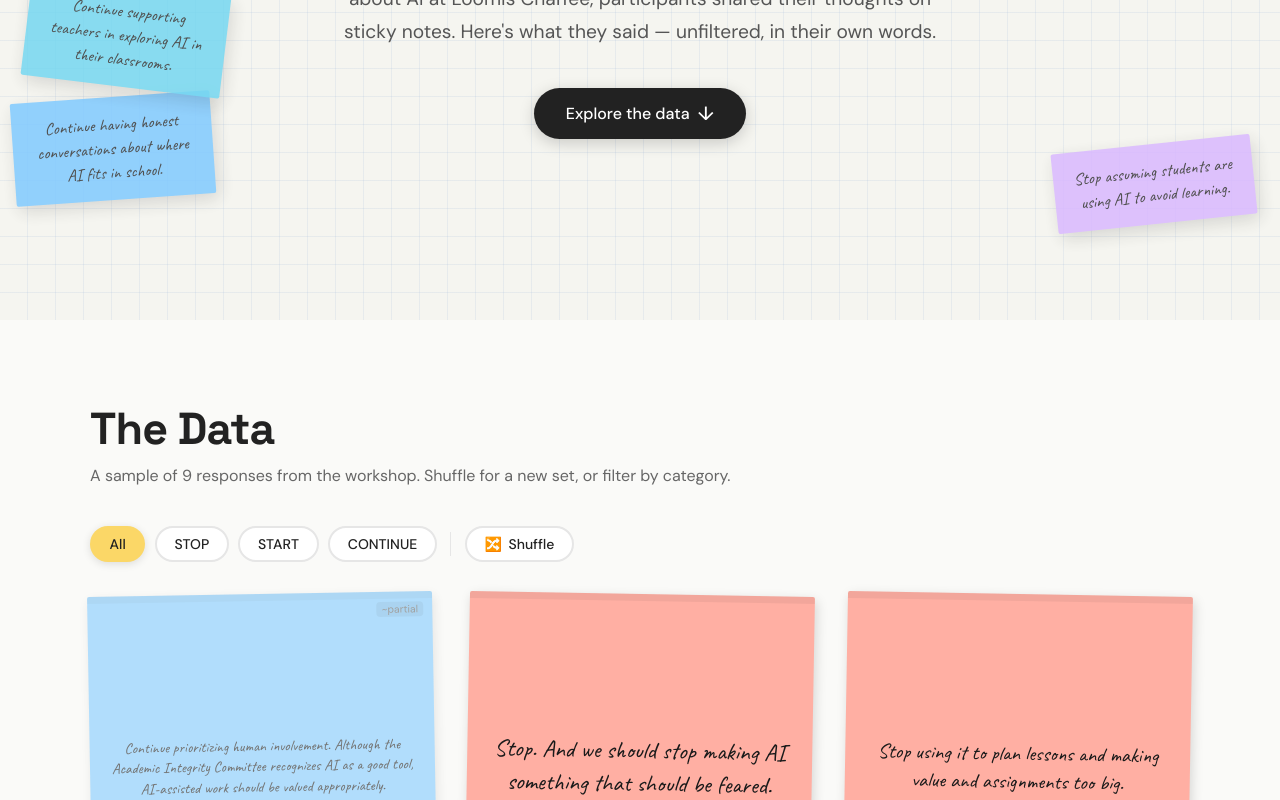
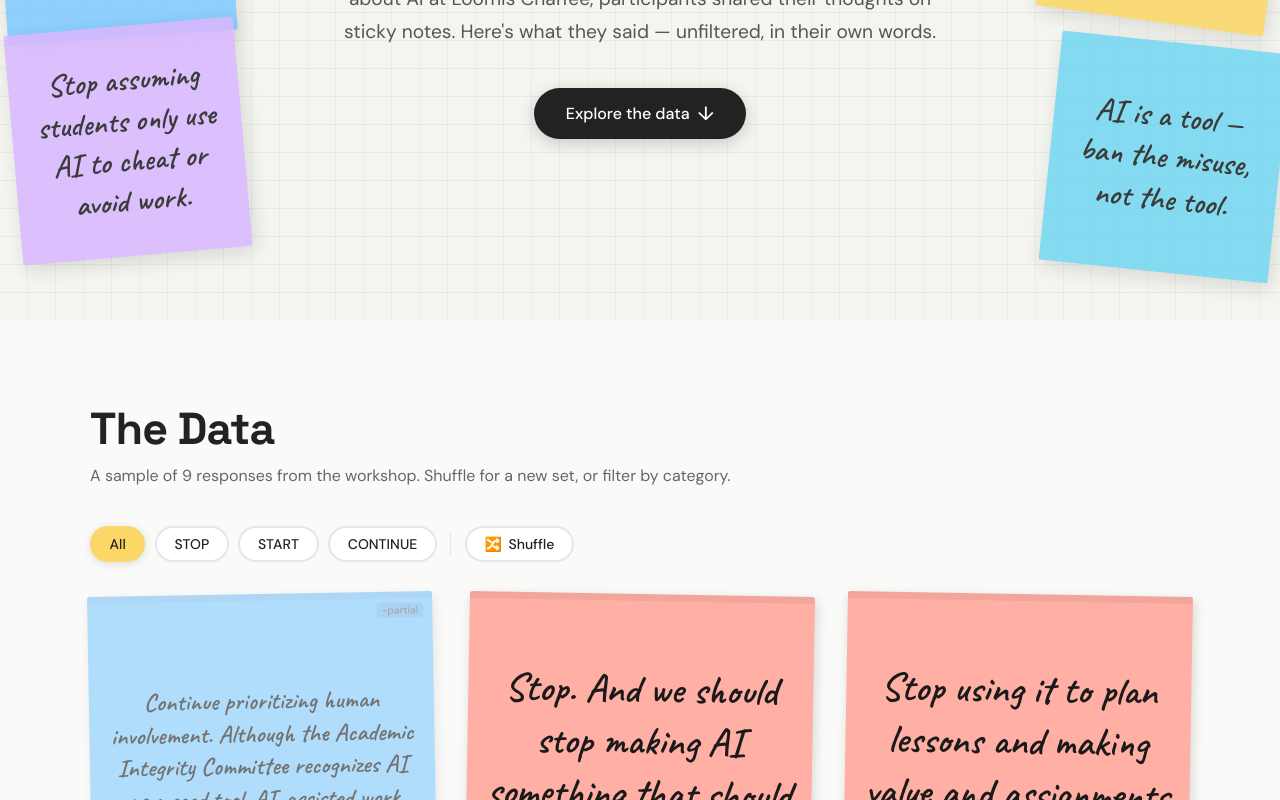
Before and after one commit to mrjohnsonloomis/conversations, a React (Vite) app: page / in a window 1280 px wide. Shown: the part 480-1280 px from the top of the page. Built offline with nearby package versions, Linux system fonts and the light colour scheme.

Commit message:
fix: binary-search font sizing to fill sticky notes, larger hero notes

```diff
--- a/src/components/Hero.jsx
+++ b/src/components/Hero.jsx
@@ -1,47 +1,103 @@
+import { useLayoutEffect, useRef } from 'react'
+
 const FLOATING_NOTES = [
-  {
-    color: '#FFAFA3',
-    rotate: -8,
-    top: '10%',
-    left: '2%',
-    text: "Stop treating AI like it's cheating when it could be a learning tool.",
-  },
-  {
-    color: '#85E0A3',
-    rotate: 5,
-    top: '8%',
-    right: '2%',
-    text: 'Start teaching us how to use AI responsibly instead of banning it.',
-  },
-  {
-    color: '#80CAFF',
-    rotate: -4,
-    bottom: '15%',
-    left: '1%',
-    text: 'Continue having honest conversations about where AI fits in school.',
-  },
-  {
-    color: '#FBD767',
-    rotate: 9,
-    top: '42%',
-    right: '1%',
-    text: 'Start creating a clear, consistent policy that everyone understands.',
-  },
-  {
-    color: '#D9B8FF',
-    rotate: -6,
-    bottom: '12%',
-    right: '2%',
-    text: 'Stop assuming students are using AI to avoid learning.',
-  },
-  {
-    color: '#75D7F0',
-    rotate: 7,
-    top: '58%',
-    left: '2%',
-    text: 'Continue supporting teachers in exploring AI in their classrooms.',
-  },
+  { color: '#FFAFA3', rotate: -7,  top: '7%',    left: '1%',   text: "Stop treating AI like it's automatically cheating." },
+  { color: '#85E0A3', rotate:  5,  top: '5%',    right: '0%',  text: 'Start teaching us how to use AI responsibly.' },
+  { color: '#80CAFF', rotate: -4,  top: '36%',   left: '0%',   text: 'Continue having open, honest conversations about AI in school.' },
+  { color: '#FBD767', rotate:  8,  top: '34%',   right: '0%',  text: 'Start creating a clear, consistent policy everyone understands.' },
+  { color: '#D9B8FF', rotate: -5,  bottom: '8%', left: '1%',   text: 'Stop assuming students only use AI to cheat or avoid work.' },
+  { color: '#75D7F0', rotate:  6,  bottom: '6%', right: '0%',  text: 'AI is a tool — ban the misuse, not the tool.' },
 ]
+
+function FloatNote({ note }) {
+  const containerRef = useRef(null)
+  const textRef = useRef(null)
+
+  useLayoutEffect(() => {
+    const container = containerRef.current
+    const text = textRef.current
+    if (!container || !text) return
+
+    const style = getComputedStyle(container)
+    const padV = parseFloat(style.paddingTop) + parseFloat(style.paddingBottom)
+    const padH = parseFloat(style.paddingLeft) + parseFloat(style.paddingRight)
+    const availH = (container.clientHeight - padV) * 0.86
+    const availW = container.clientWidth - padH
+
+    const probe = document.createElement('div')
+    probe.style.cssText = [
+      'position:absolute',
+      'visibility:hidden',
+      'pointer-events:none',
+      `width:${availW}px`,
+      'font-family:Caveat,cursive',
+      'font-weight:600',
+      'line-height:1.3',
+      'text-align:center',
+      'word-break:break-word',
+      'top:-9999px',
+      'left:-9999px',
+    ].join(';')
+    probe.textContent = note.text
+    document.body.appendChild(probe)
+
+    let lo = 11, hi = 72
+    while (lo < hi) {
+      const mid = Math.ceil((lo + hi) / 2)
+      probe.style.fontSize = `${mid}px`
+      if (probe.offsetHeight <= availH) lo = mid
+      else hi = mid - 1
+    }
+
+    document.body.removeChild(probe)
+    text.style.fontSize = `${lo}px`
+  }, [note.text])
+
+  return (
+    <div
+      ref={containerRef}
+      aria-hidden="true"
+      style={{
+        position: 'absolute',
+        top: note.top,
+        left: note.left,
+        right: note.right,
+        bottom: note.bottom,
+        width: 230,
+        height: 230,
+        background: note.color,
+        borderRadius: 2,
+        padding: '18px 16px',
+        boxShadow: '3px 6px 20px rgba(0,0,0,0.14)',
+        transform: `rotate(${note.rotate}deg)`,
+        zIndex: 0,
+        opacity: 0.88,
+        pointerEvents: 'none',
+        userSelect: 'none',
+        display: 'flex',
+        alignItems: 'center',
+        justifyContent: 'center',
+        overflow: 'hidden',
+      }}
+    >
+      <p
+        ref={textRef}
+        style={{
+          fontFamily: 'var(--font-hand)',
+          fontWeight: 600,
+          fontSize: '1rem',
+          lineHeight: 1.3,
+          color: '#222',
+          margin: 0,
+          textAlign: 'center',
+          wordBreak: 'break-word',
+        }}
+      >
+        {note.text}
+      </p>
+    </div>
+  )
+}
 
 export default function Hero() {
   return (
@@ -59,40 +115,11 @@ export default function Hero() {
         overflow: 'hidden',
       }}
     >
-      {/* Floating decorative sticky notes */}
       {FLOATING_NOTES.map((note, i) => (
-        <div
-          key={i}
-          aria-hidden="true"
-          style={{
-            position: 'absolute',
-            top: note.top,
-            left: note.left,
-            right: note.right,
-            bottom: note.bottom,
-            width: 200,
-            background: note.color,
-            borderRadius: 2,
-            padding: '16px 18px',
-            boxShadow: '3px 6px 18px rgba(0,0,0,0.15)',
-            transform: `rotate(${note.rotate}deg)`,
-            zIndex: 0,
-            fontFamily: 'var(--font-hand)',
-            fontSize: 17,
-            color: '#333',
-            lineHeight: 1.4,
-            opacity: 0.85,
-            pointerEvents: 'none',
-            userSelect: 'none',
-          }}
-        >
-          {note.text}
-        </div>
+        <FloatNote key={i} note={note} />
       ))}
 
-      {/* Main content */}
       <div style={{ position: 'relative', zIndex: 1, maxWidth: 780 }}>
-        {/* Heading */}
         <h1
           style={{
             fontFamily: 'var(--font-display)',
@@ -105,36 +132,20 @@ export default function Hero() {
           }}
         >
           What should Loomis{' '}
-          <span
-            style={{
-              background: 'linear-gradient(180deg, transparent 55%, var(--green) 55%)',
-              paddingBottom: 2,
-            }}
-          >
+          <span style={{ background: 'linear-gradient(180deg, transparent 55%, var(--green) 55%)', paddingBottom: 2 }}>
             Start
           </span>
           ,{' '}
-          <span
-            style={{
-              background: 'linear-gradient(180deg, transparent 55%, var(--coral) 55%)',
-              paddingBottom: 2,
-            }}
-          >
+          <span style={{ background: 'linear-gradient(180deg, transparent 55%, var(--coral) 55%)', paddingBottom: 2 }}>
             Stop
           </span>
           , and{' '}
-          <span
-            style={{
-              background: 'linear-gradient(180deg, transparent 55%, var(--blue) 55%)',
-              paddingBottom: 2,
-            }}
-          >
+          <span style={{ background: 'linear-gradient(180deg, transparent 55%, var(--blue) 55%)', paddingBottom: 2 }}>
             Continue
           </span>{' '}
           doing when it comes to AI?
         </h1>
 
-        {/* Subtitle */}
         <p
           style={{
             fontFamily: 'var(--font-body)',
@@ -149,7 +160,6 @@ export default function Hero() {
           participants shared their thoughts on sticky notes. Here's what they said — unfiltered, in their own words.
         </p>
 
-        {/* CTA */}
         <a
           href="#data"
           style={{
--- a/src/components/StickyNote.jsx
+++ b/src/components/StickyNote.jsx
@@ -1,26 +1,68 @@
+import { useLayoutEffect, useRef } from 'react'
+
 const CATEGORY_COLORS = {
   STOP: '#FFAFA3',
   START: '#85E0A3',
   CONTINUE: '#80CAFF',
 }
 
-function fontSizeForLength(len) {
-  if (len < 40)  return '1.75rem'
-  if (len < 70)  return '1.5rem'
-  if (len < 100) return '1.3rem'
-  if (len < 140) return '1.1rem'
-  if (len < 180) return '0.95rem'
-  return '0.82rem'
+function useFitText(response) {
+  const containerRef = useRef(null)
+  const textRef = useRef(null)
+
+  useLayoutEffect(() => {
+    const container = containerRef.current
+    const text = textRef.current
+    if (!container || !text) return
+
+    const style = getComputedStyle(container)
+    const padV = parseFloat(style.paddingTop) + parseFloat(style.paddingBottom)
+    const padH = parseFloat(style.paddingLeft) + parseFloat(style.paddingRight)
+    const availH = (container.clientHeight - padV) * 0.88
+    const availW = container.clientWidth - padH
+
+    // Measure off-screen using a clone so we don't fight the container's overflow
+    const probe = document.createElement('div')
+    probe.style.cssText = [
+      'position:absolute',
+      'visibility:hidden',
+      'pointer-events:none',
+      `width:${availW}px`,
+      'font-family:Caveat,cursive',
+      'font-weight:600',
+      'line-height:1.3',
+      'text-align:center',
+      'word-break:break-word',
+      'top:-9999px',
+      'left:-9999px',
+    ].join(';')
+    probe.textContent = response
+    document.body.appendChild(probe)
+
+    let lo = 11, hi = 88
+    while (lo < hi) {
+      const mid = Math.ceil((lo + hi) / 2)
+      probe.style.fontSize = `${mid}px`
+      if (probe.offsetHeight <= availH) lo = mid
+      else hi = mid - 1
+    }
+
+    document.body.removeChild(probe)
+    text.style.fontSize = `${lo}px`
+  }, [response])
+
+  return { containerRef, textRef }
 }
 
 export default function StickyNote({ response, category, flag, index }) {
+  const { containerRef, textRef } = useFitText(response)
   const bgColor = CATEGORY_COLORS[category] ?? '#FDF5A3'
   const rotation = ((index * 7 + 3) % 9) - 4
   const isFlagged = flag && flag.trim() !== ''
-  const fontSize = fontSizeForLength(response?.length ?? 0)
 
   return (
     <div
+      ref={containerRef}
       style={{
         background: bgColor,
         borderRadius: 2,
@@ -36,6 +78,7 @@ export default function StickyNote({ response, category, flag, index }) {
         flexDirection: 'column',
         alignItems: 'center',
         justifyContent: 'center',
+        overflow: 'hidden',
       }}
       onMouseEnter={(e) => {
         e.currentTarget.style.transform = `rotate(${rotation}deg) scale(1.04)`
@@ -48,14 +91,11 @@ export default function StickyNote({ response, category, flag, index }) {
         e.currentTarget.style.zIndex = ''
       }}
     >
-      {/* Adhesive strip at top */}
       <div
         aria-hidden="true"
         style={{
           position: 'absolute',
-          top: 0,
-          left: 0,
-          right: 0,
+          top: 0, left: 0, right: 0,
           height: 7,
           background: 'rgba(0,0,0,0.05)',
           borderRadius: '2px 2px 0 0',
@@ -67,8 +107,7 @@ export default function StickyNote({ response, category, flag, index }) {
           title="Partial / illegible"
           style={{
             position: 'absolute',
-            top: '0.6rem',
-            right: '0.6rem',
+            top: '0.7rem', right: '0.6rem',
             fontSize: '0.65rem',
             fontFamily: 'var(--font-body)',
             color: '#666',
@@ -82,10 +121,12 @@ export default function StickyNote({ response, category, flag, index }) {
       )}
 
       <p
+        ref={textRef}
         style={{
           fontFamily: 'var(--font-hand)',
-          fontSize,
-          lineHeight: 1.35,
+          fontWeight: 600,
+          fontSize: '1rem',
+          lineHeight: 1.3,
           color: '#1a1a1a',
           margin: 0,
           textAlign: 'center',
```
